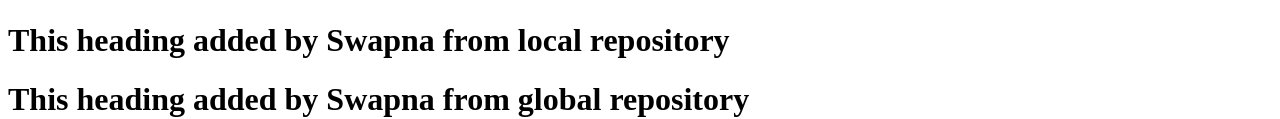
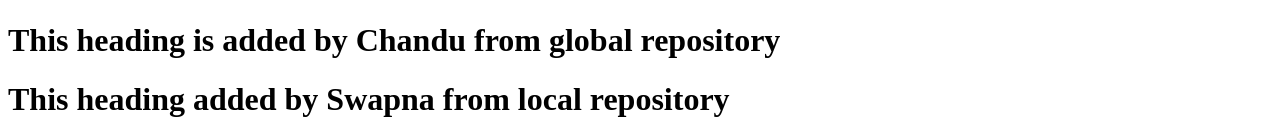
Before and after one commit to manjunadhb/2208Rep, a plain HTML site: page index.html in a window 1280 px wide. Shown: the part 617-736 px from the top of the page. Drawn offline with Linux system fonts and the light colour scheme.

Commit message:
Update index.html

```diff
--- a/index.html
+++ b/index.html
@@ -19,7 +19,7 @@
       height="300px"
       width="300px"
       style="border-radius: 150px"
-    />
+    /><h1>This heading is added by Chandu from global repository</h1>
     <h1>This heading added by Swapna from local repository</h1>
     <h1>This heading added by Swapna from global repository</h1>
     <h1>This heading is added by Sagarika from local repository</h1>
```
